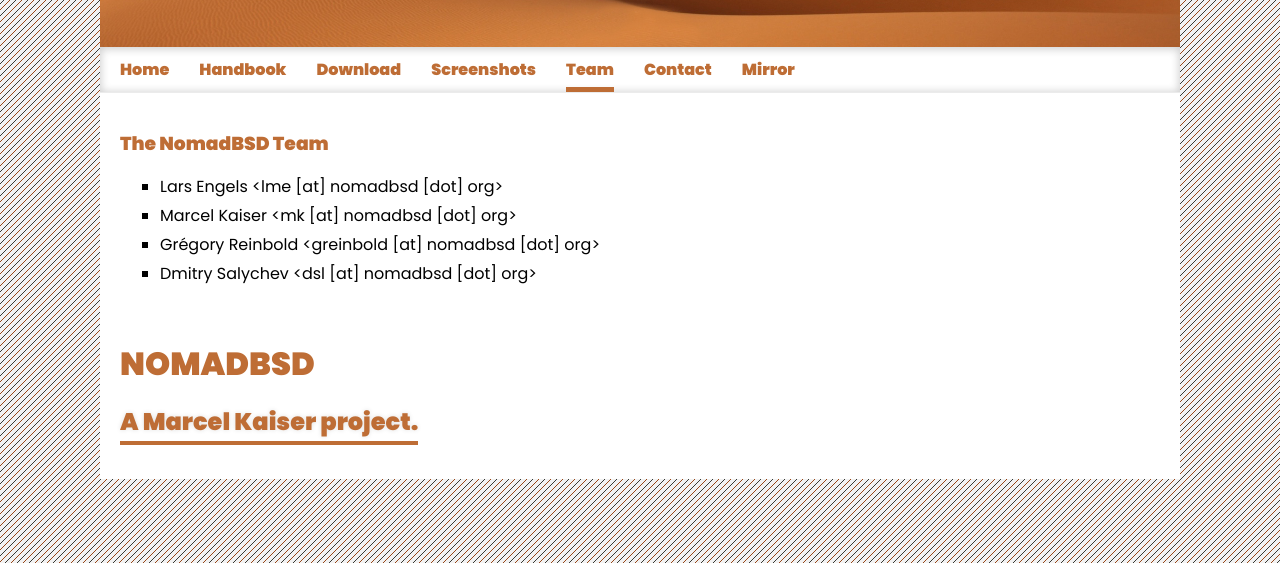
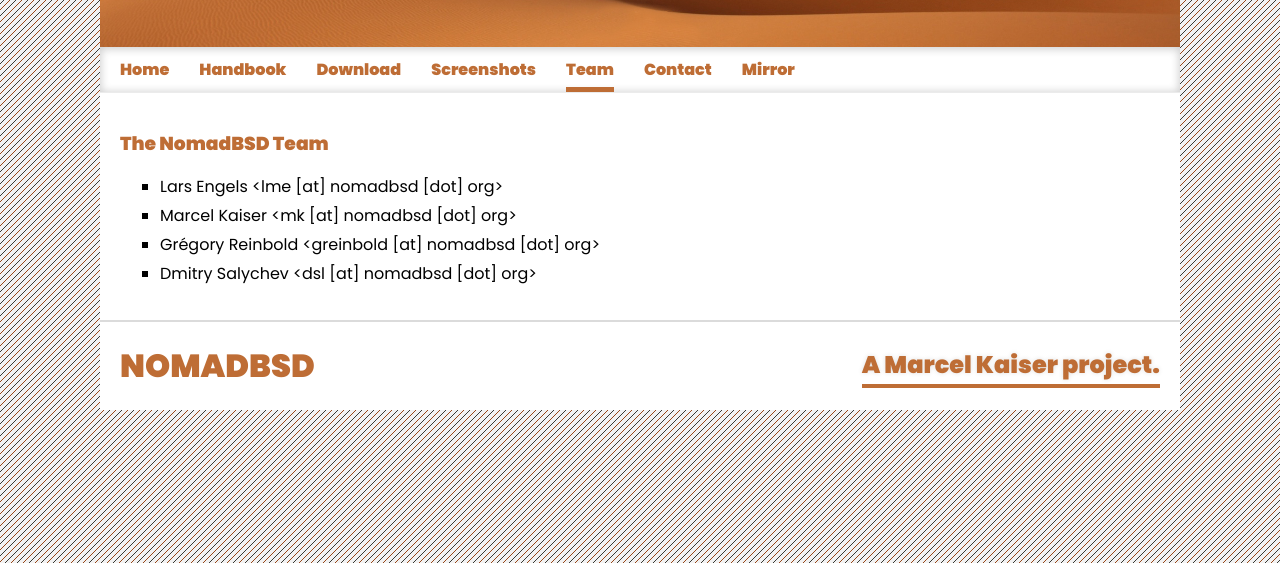
Before and after one commit to nomadbsd/website, a plain HTML site: page team.html in a window 1280 px wide. Shown: the part 237-800 px from the top of the page. Drawn offline with Linux system fonts and the light colour scheme.

Commit message:
HR Color Change

```diff
--- a/style.css
+++ b/style.css
@@ -237,9 +237,22 @@
 
 hr {
 	margin-bottom: 14px;
+	color: rgb(219, 219, 219)
 }
 
 footer {
 	padding: 20px;
 	background-color: white;
+	border-top: 2px solid rgb(219, 219, 219);
+	display: flex;
+	justify-content: space-between;
+	align-items: center;
 }
+
+footer h1 {
+	margin-bottom: 0 !important;
+}
+
+footer h2 {
+	margin-bottom: 0 !important;
+}
```
